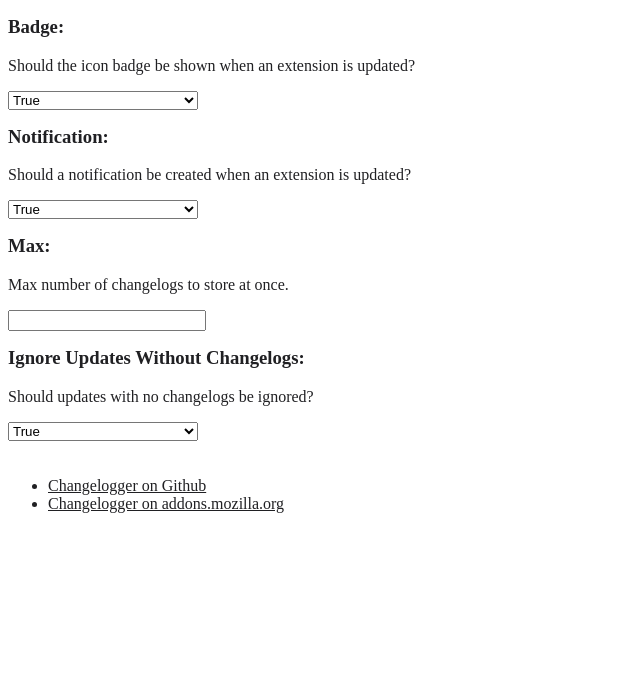
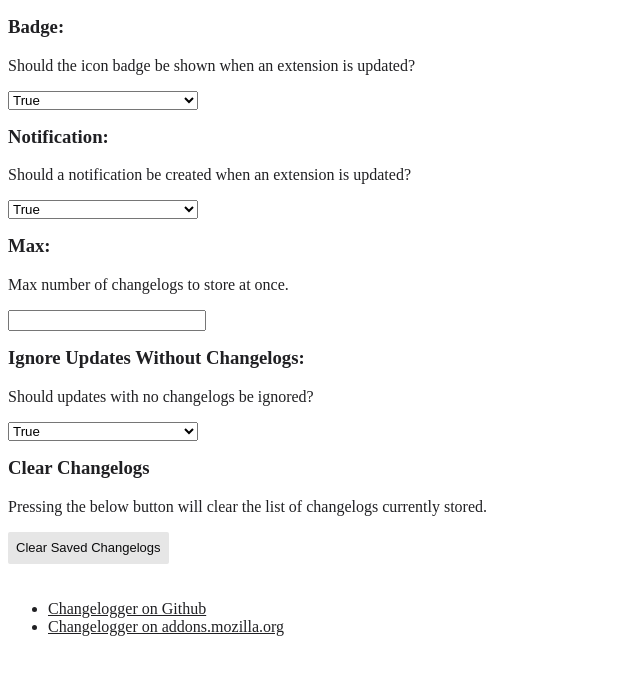
Before and after one commit to Rayquaza01/changelogger, a browser extension: page src/pages/options/options.html in a window 1280 px wide. Shown: the whole page, without its empty margins (0-640 px from the left). Drawn offline with Linux system fonts and the light colour scheme.

Commit message:
Add clear changelogs button to page

```diff
--- a/src/pages/options/options.css
+++ b/src/pages/options/options.css
@@ -35,3 +35,33 @@ h3:first-of-type {
 .links {
   padding-top: 20px;
 }
+
+/*
+ * Photon Default Button
+ */
+
+button.default {
+  color: #0c0c0d;
+  text-align: center;
+  background-color: rgba(12, 12, 13, 0.1);
+  border-radius: 2px;
+  height: 32px;
+  padding-left: 8px;
+  padding-right: 8px;
+  font-size: 13px;
+  font-weight: 400;
+  min-width: 132px;
+  border: none;
+}
+
+button.default:hover {
+  background-color: rgba(12, 12, 13, 0.2);
+}
+
+button.default:active {
+  background-color: rgba(12, 12, 13, 0.3);
+}
+
+button.default:focus {
+  box-shadow: 0 0 0 1px #0a84ff inset, 0 0 0 1px #0a84ff, 0 0 0 4px rgba(10, 132, 255, 0.3);
+}
--- a/src/pages/options/options.html
+++ b/src/pages/options/options.html
@@ -35,6 +35,11 @@
         <option value="false">False</option>
       </select>
     </div>
+    <div>
+      <h3>Clear Changelogs</h3>
+      <p>Pressing the below button will clear the list of changelogs currently stored.</p>
+      <button id="clearChangelogsButton" class="default">Clear Saved Changelogs</button>
+    </div>
     <div class="links">
       <ul>
         <li><a href="https://github.com/Rayquaza01/changelogger">Changelogger on Github</a></li>
```
